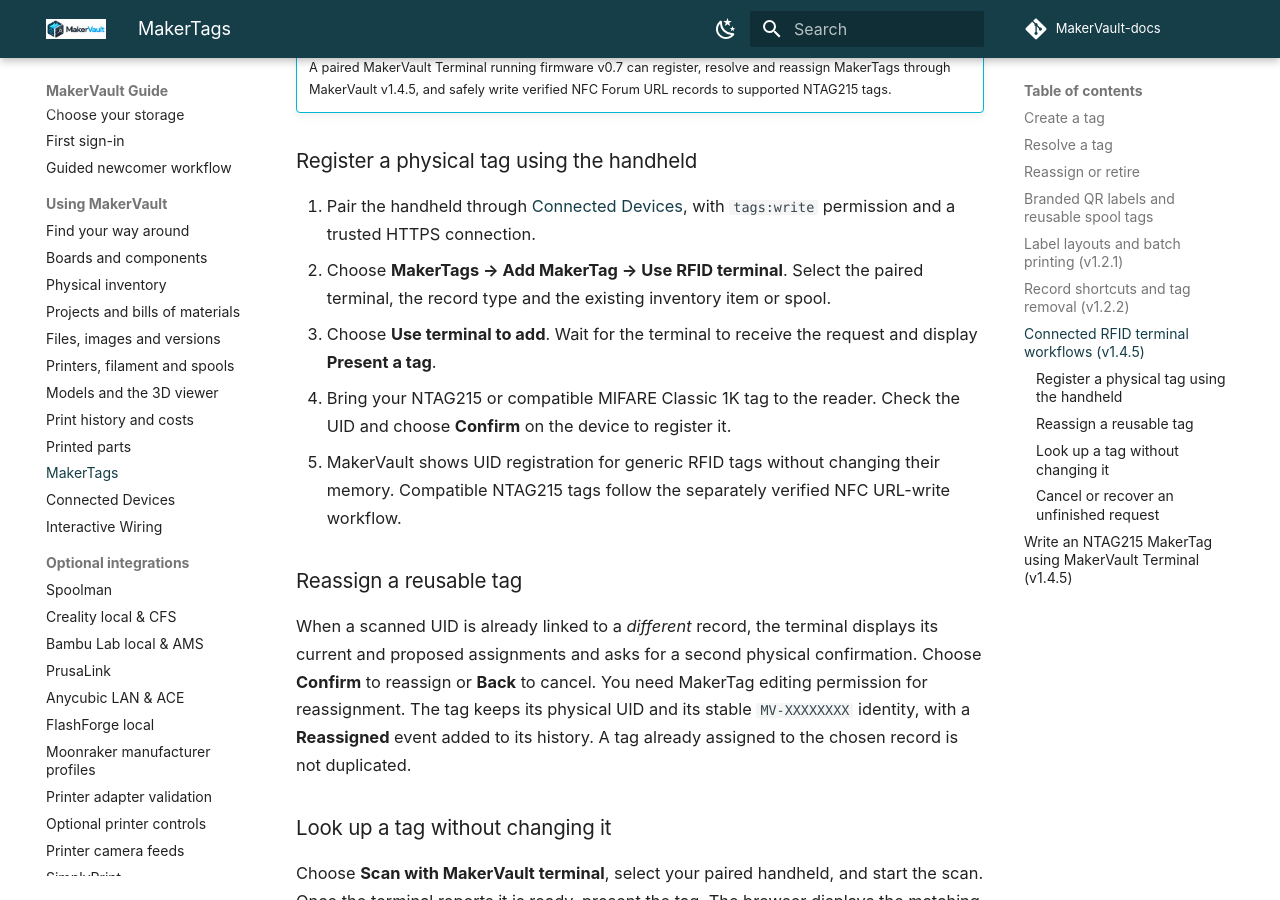
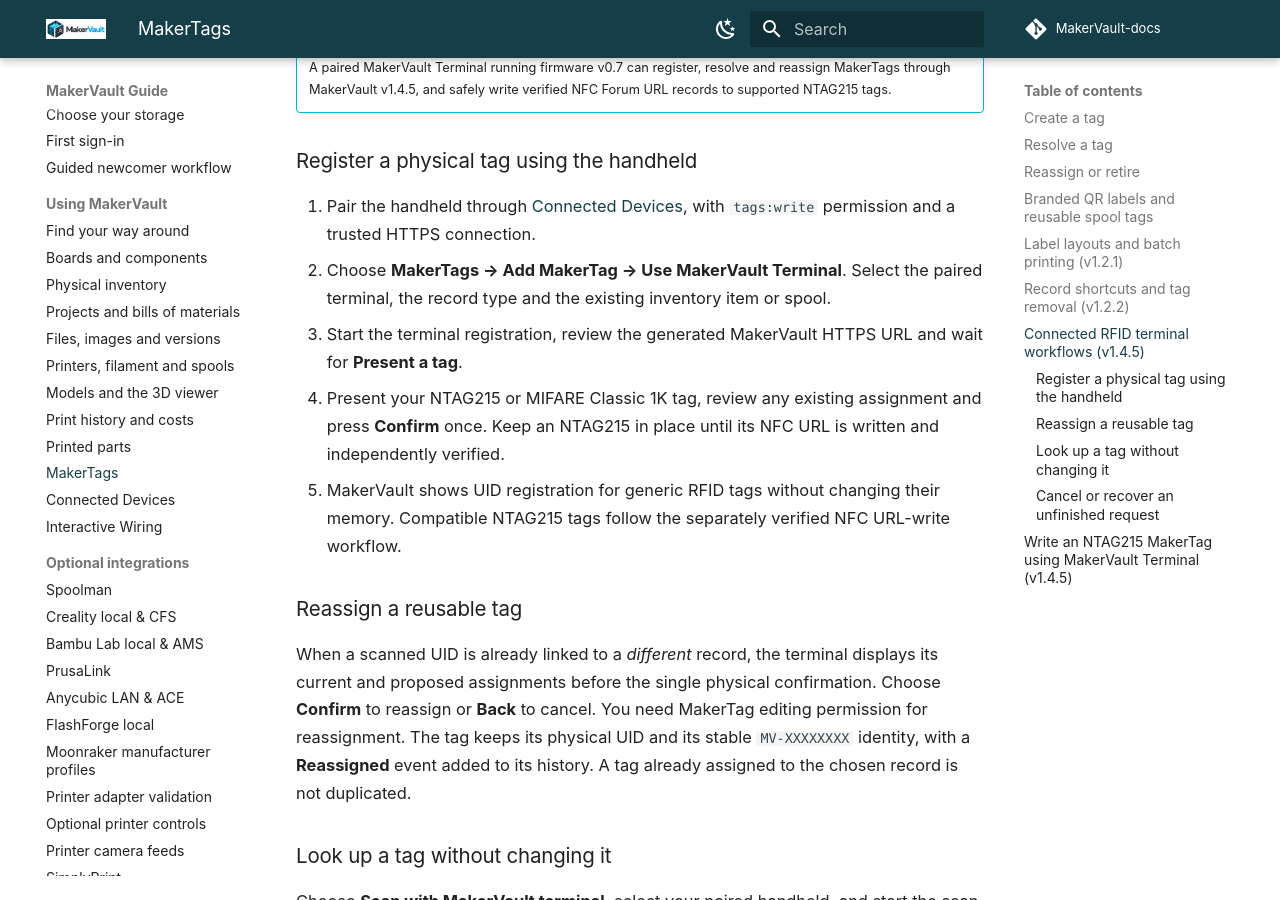
Before and after one commit to gavrd7/MakerVault-docs, an MkDocs documentation site: the page built from docs/guide/using/maker-tags.md, in a window 1280 px wide and 900 px high, scrolled down 3048 px. Built offline with MkDocs 1.6.1 and Material for MkDocs 9.7.7, drawn with Linux system fonts in a browser that asks for light colours; comment, search, counter and statistics services are not loaded.

Commit message:
docs: align v1.4.5 instructions with final single-confirmation NFC workflow

```diff
--- a/docs/guide/using/maker-tags.md
+++ b/docs/guide/using/maker-tags.md
@@ -64,14 +64,14 @@
 ### Register a physical tag using the handheld
 
 1. Pair the handheld through [Connected Devices](connected-devices.md), with `tags:write` permission and a trusted HTTPS connection.
-2. Choose **MakerTags → Add MakerTag → Use RFID terminal**. Select the paired terminal, the record type and the existing inventory item or spool.
-3. Choose **Use terminal to add**. Wait for the terminal to receive the request and display **Present a tag**.
-4. Bring your NTAG215 or compatible MIFARE Classic 1K tag to the reader. Check the UID and choose **Confirm** on the device to register it.
+2. Choose **MakerTags → Add MakerTag → Use MakerVault Terminal**. Select the paired terminal, the record type and the existing inventory item or spool.
+3. Start the terminal registration, review the generated MakerVault HTTPS URL and wait for **Present a tag**.
+4. Present your NTAG215 or MIFARE Classic 1K tag, review any existing assignment and press **Confirm** once. Keep an NTAG215 in place until its NFC URL is written and independently verified.
 5. MakerVault shows UID registration for generic RFID tags without changing their memory. Compatible NTAG215 tags follow the separately verified NFC URL-write workflow.
 
 ### Reassign a reusable tag
 
-When a scanned UID is already linked to a *different* record, the terminal displays its current and proposed assignments and asks for a second physical confirmation. Choose **Confirm** to reassign or **Back** to cancel. You need MakerTag editing permission for reassignment. The tag keeps its physical UID and its stable `MV-XXXXXXXX` identity, with a **Reassigned** event added to its history. A tag already assigned to the chosen record is not duplicated.
+When a scanned UID is already linked to a *different* record, the terminal displays its current and proposed assignments before the single physical confirmation. Choose **Confirm** to reassign or **Back** to cancel. You need MakerTag editing permission for reassignment. The tag keeps its physical UID and its stable `MV-XXXXXXXX` identity, with a **Reassigned** event added to its history. A tag already assigned to the chosen record is not duplicated.
 
 ### Look up a tag without changing it
 
```
